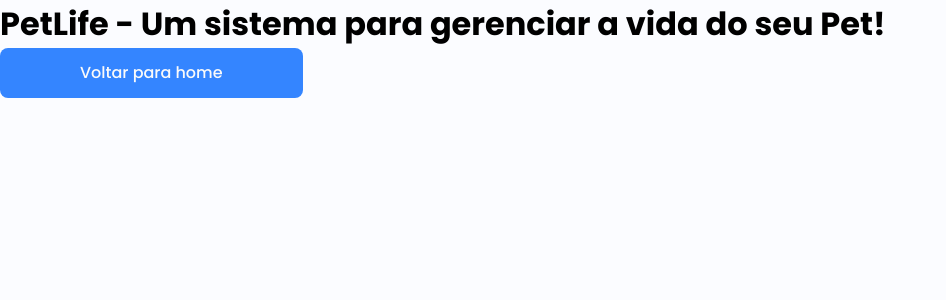
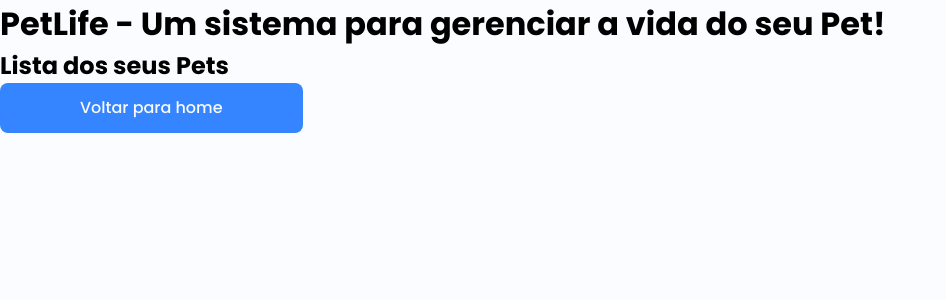
Before and after one commit to paulolemosfn/PetLife, a Next.js app: page /pets in a window 1280 px wide. Shown: the top 300 px of the page, without its empty margins (0-946 px from the left). Built offline with nearby package versions, Linux system fonts and the light colour scheme.

Commit message:
Adicionando título nas páginas pets+activities

```diff
--- a/pages/activities/index.js
+++ b/pages/activities/index.js
@@ -5,6 +5,7 @@ function ActivitiesPage() {
   return <>
     <Header />
     <div>
+      <h2>Lista das atividades</h2>
       <Link href="/home">
         <button>Voltar para home</button>
       </Link>
--- a/pages/pets/index.js
+++ b/pages/pets/index.js
@@ -5,6 +5,7 @@ function PetsPage() {
   return <>
     <Header />
     <div>
+      <h2>Lista dos seus Pets</h2>
       <Link href="/home">
         <button>Voltar para home</button>
       </Link>
```
